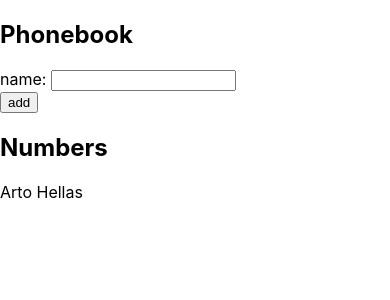
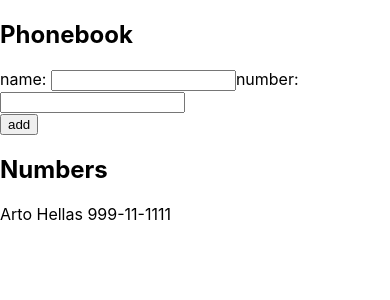
Before and after one commit to ablancoa/course-fullStack, a React (Create React App) app in the folder part2/telephone-guide/: page / in a window 390 px wide. Shown: the top 300 px of the page. Built offline with nearby package versions, Linux system fonts and the light colour scheme.

Commit message:
[ADD] 2.8 telephone-guide step3

```diff
--- a/part2/telephone-guide/src/App.js
+++ b/part2/telephone-guide/src/App.js
@@ -2,21 +2,26 @@ import {useState} from 'react'
 
 const App = () => {
   const [ persons, setPersons ] = useState([
-    { name: 'Arto Hellas' }
+    { name: 'Arto Hellas', number: 999111111 }
   ])
   const [ newName, setNewName ] = useState('')
+  const [ newNumber, setNewNumber ] = useState('')
 
   const handleAddContact = (event) => {
     event.preventDefault();
-    const isAdded = persons.includes(newName);
+    const isAdded = persons.some((person) => person.name === newName);
     isAdded ?
-    alert(`${newName.name} is already in the phonebook`) :
-    setPersons(persons.concat(newName))
+    alert(`${newName} is already in the phonebook`) :
+    setPersons(persons.concat({name: newName, number: newNumber}))
 
   }
 
   const handleNameChange = (event) => {
-    setNewName({name: event.target.value})
+    setNewName( event.target.value)
+  }
+
+  const handleNumberChange = (event) => {
+    setNewNumber(event.target.value)
   }
 
   return (
@@ -24,7 +29,8 @@ const App = () => {
       <h2>Phonebook</h2>
       <form onSubmit={handleAddContact}>
         <div>
-          name: <input onChange={handleNameChange}/>
+          name: <input type='text' onChange={handleNameChange}/>
+          number: <input type='number' onChange={handleNumberChange} max={9}/>
         </div>
         <div>
           <button type="submit">add</button>
@@ -33,7 +39,7 @@ const App = () => {
       <h2>Numbers</h2>
       <div>
         {persons.map((person) => (
-          <p key={person.name}>{person.name}</p>
+          <p key={person.name}>{person.name} {`${(person.number).toString().substring(0,3)}-${(person.number).toString().substring(3,5)}-${(person.number).toString().substring(5)}`}</p>
         ))}
       </div>
     </div>
```
